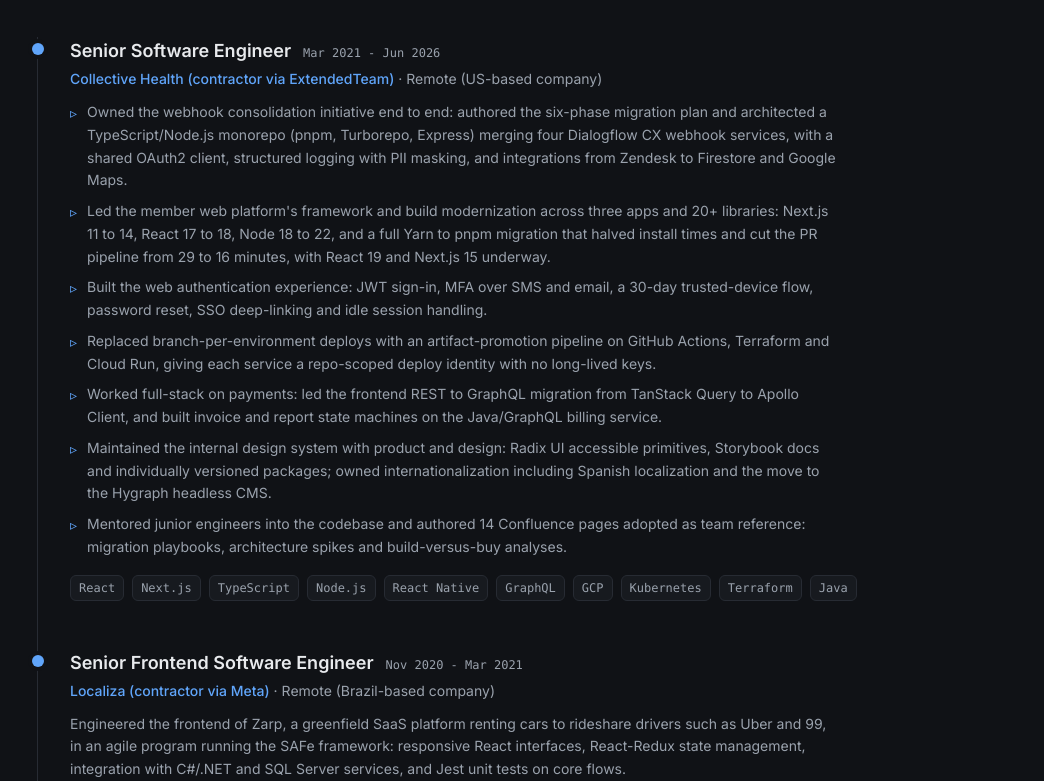
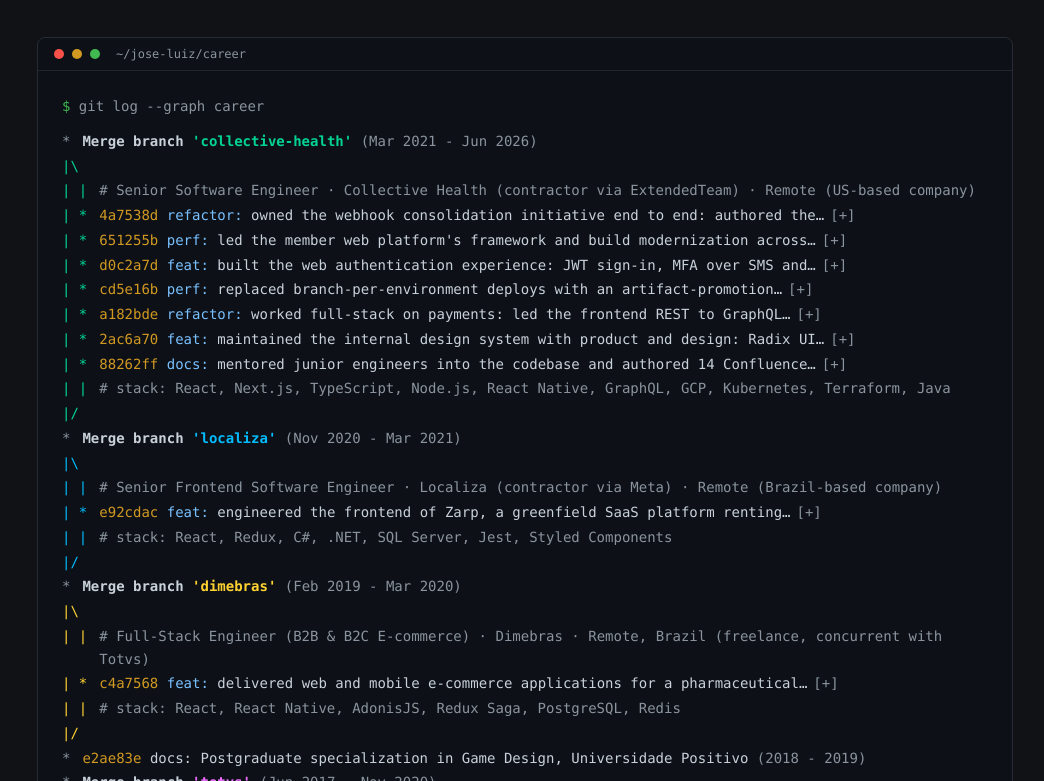
Before and after one commit to jlmjr-dev/jlmjr-dev.github.io, a Next.js app: page /en/ in a window 1280 px wide. Shown: the part 1419-2200 px from the top of the page, without its empty margins (115-1159 px from the left). Built offline with nearby package versions, Linux system fonts and the light colour scheme.

Commit message:
Career as an interactive git log: jobs as merged branches, achievements as commits

```diff
--- a/src/components/experience-section.tsx
+++ b/src/components/experience-section.tsx
@@ -1,27 +1,63 @@
 import type { Locale } from "@/i18n/config";
 import type { Dictionary } from "@/i18n/types";
-import { experience } from "@/content/experience";
+import { experience, type ExperienceEntry } from "@/content/experience";
+import { bachelorDegree, gameDesignDegree } from "@/content/education";
 import { Section } from "@/components/section";
 import { Reveal } from "@/components/reveal";
-import { ExperienceItem } from "@/components/experience-item";
+import { GitLog, type GitItem } from "@/components/git/git-log";
 
 interface ExperienceSectionProps {
   locale: Locale;
   dict: Dictionary;
 }
 
+function branchSlug(company: string): string {
+  return company
+    .toLowerCase()
+    .split("(")[0]
+    .trim()
+    .replace(/[^a-z0-9]+/g, "-");
+}
+
+function toBranch(entry: ExperienceEntry, locale: Locale): GitItem {
+  const commits = entry.highlights?.[locale] ?? [entry.summary?.[locale] ?? ""];
+  return {
+    kind: "branch",
+    branch: branchSlug(entry.company),
+    company: entry.company,
+    role: entry.role,
+    period: entry.period[locale],
+    location: entry.location[locale],
+    commits: commits.filter((commit) => commit !== ""),
+    tech: entry.tech,
+  };
+}
+
 export function ExperienceSection({ locale, dict }: ExperienceSectionProps) {
+  const [collectiveHealth, localiza, totvs, dimebras, mv] = experience;
+  const items: GitItem[] = [
+    toBranch(collectiveHealth, locale),
+    toBranch(localiza, locale),
+    toBranch(dimebras, locale),
+    {
+      kind: "commit",
+      label: gameDesignDegree.label[locale],
+      period: gameDesignDegree.period,
+    },
+    toBranch(totvs, locale),
+    toBranch(mv, locale),
+    {
+      kind: "commit",
+      label: bachelorDegree.label[locale],
+      period: bachelorDegree.period,
+    },
+  ];
+
   return (
     <Section id="experience" heading={dict.experience.heading}>
-      <ol className="relative space-y-12 border-l border-edge pl-8">
-        {experience.map((entry, index) => (
-          <li key={entry.company} className="relative">
-            <Reveal delayMs={index * 80}>
-              <ExperienceItem entry={entry} locale={locale} />
-            </Reveal>
-          </li>
-        ))}
-      </ol>
+      <Reveal>
+        <GitLog items={items} />
+      </Reveal>
     </Section>
   );
 }
--- /dev/null
+++ b/src/components/git/git-log.tsx
@@ -0,0 +1,186 @@
+"use client";
+
+import { useState } from "react";
+
+export interface GitBranchJob {
+  kind: "branch";
+  branch: string;
+  company: string;
+  role: string;
+  period: string;
+  location: string;
+  commits: string[];
+  tech: string[];
+}
+
+export interface GitMainCommit {
+  kind: "commit";
+  label: string;
+  period: string;
+}
+
+export type GitItem = GitBranchJob | GitMainCommit;
+
+const BRANCH_COLORS = [
+  "text-emerald-400",
+  "text-sky-400",
+  "text-amber-300",
+  "text-fuchsia-400",
+  "text-rose-400",
+];
+
+function shortHash(text: string): string {
+  let hash = 5381;
+  for (let i = 0; i < text.length; i++) {
+    hash = ((hash << 5) + hash + text.charCodeAt(i)) >>> 0;
+  }
+  return hash.toString(16).padStart(7, "0").slice(0, 7);
+}
+
+function commitPrefix(text: string): string {
+  if (/pipeline|install|core web vitals|otimiz|reduzi/i.test(text)) {
+    return "perf:";
+  }
+  if (/mentor|confluence/i.test(text)) {
+    return "docs:";
+  }
+  if (/migra|consolidat|moderniz|rewrite|reescrita/i.test(text)) {
+    return "refactor:";
+  }
+  return "feat:";
+}
+
+function commitSubject(text: string): string {
+  const lowered = text.charAt(0).toLowerCase() + text.slice(1);
+  if (lowered.length <= 72) {
+    return lowered;
+  }
+  const cut = lowered.slice(0, 72);
+  return `${cut.slice(0, cut.lastIndexOf(" "))}…`;
+}
+
+interface GitLogProps {
+  items: GitItem[];
+}
+
+export function GitLog({ items }: GitLogProps) {
+  let branchIndex = -1;
+  return (
+    <div className="overflow-hidden rounded-lg border border-edge bg-[#0d1117] text-[13px] leading-relaxed text-[#c9d1d9] sm:text-sm">
+      <div className="flex items-center gap-2 border-b border-[#21262d] px-4 py-2 font-mono text-xs text-[#8b949e]">
+        <span className="size-2.5 rounded-full bg-[#f85149]" aria-hidden />
+        <span className="size-2.5 rounded-full bg-[#d29922]" aria-hidden />
+        <span className="size-2.5 rounded-full bg-[#3fb950]" aria-hidden />
+        <span className="ml-2">~/jose-luiz/career</span>
+      </div>
+      <div className="p-4 font-mono sm:p-6">
+        <p className="text-[#8b949e]">
+          <span className="text-[#3fb950]">$</span> git log --graph career
+        </p>
+        <div className="mt-3 flex flex-col gap-0.5">
+          {items.map((item) => {
+            if (item.kind === "commit") {
+              return <MainCommit key={item.label} item={item} />;
+            }
+            branchIndex += 1;
+            return (
+              <BranchBlock
+                key={item.branch}
+                job={item}
+                color={BRANCH_COLORS[branchIndex % BRANCH_COLORS.length]}
+              />
+            );
+          })}
+          <Row prefix="*" prefixClass="text-[#8b949e]">
+            <span className="text-[#d29922]">0000000</span> init: hello world
+          </Row>
+        </div>
+      </div>
+    </div>
+  );
+}
+
+interface RowProps {
+  prefix: string;
+  prefixClass?: string;
+  children: React.ReactNode;
+}
+
+function Row({ prefix, prefixClass = "", children }: RowProps) {
+  return (
+    <div className="flex gap-3">
+      <span className={`shrink-0 select-none whitespace-pre ${prefixClass}`}>{prefix}</span>
+      <div className="min-w-0 flex-1">{children}</div>
+    </div>
+  );
+}
+
+function MainCommit({ item }: { item: GitMainCommit }) {
+  return (
+    <Row prefix="*" prefixClass="text-[#8b949e]">
+      <span className="text-[#d29922]">{shortHash(item.label)}</span>{" "}
+      <span>
+        docs: {item.label} <span className="text-[#8b949e]">({item.period})</span>
+      </span>
+    </Row>
+  );
+}
+
+function BranchBlock({ job, color }: { job: GitBranchJob; color: string }) {
+  return (
+    <>
+      <Row prefix="*" prefixClass="text-[#8b949e]">
+        <span className="font-semibold text-[#c9d1d9]">
+          Merge branch <span className={color}>&apos;{job.branch}&apos;</span>
+        </span>{" "}
+        <span className="text-[#8b949e]">({job.period})</span>
+      </Row>
+      <Row prefix="|\" prefixClass={color} aria-hidden>
+        <span />
+      </Row>
+      <Row prefix="| |" prefixClass={color}>
+        <span className="text-[#8b949e]">
+          # {job.role} · {job.company} · {job.location}
+        </span>
+      </Row>
+      {job.commits.map((commit) => (
+        <CommitRow key={commit.slice(0, 32)} text={commit} color={color} />
+      ))}
+      <Row prefix="| |" prefixClass={color}>
+        <span className="text-[#8b949e]"># stack: {job.tech.join(", ")}</span>
+      </Row>
+      <Row prefix="|/" prefixClass={color}>
+        <span />
+      </Row>
+    </>
+  );
+}
+
+function CommitRow({ text, color }: { text: string; color: string }) {
+  const [expanded, setExpanded] = useState(false);
+  const subject = commitSubject(text);
+  const truncated = subject.endsWith("…");
+
+  return (
+    <Row prefix="| *" prefixClass={color}>
+      <button
+        type="button"
+        onClick={() => setExpanded((open) => !open)}
+        aria-expanded={expanded}
+        className="min-w-0 text-left hover:underline"
+      >
+        <span className="text-[#d29922]">{shortHash(text)}</span>{" "}
+        <span className="text-[#79c0ff]">{commitPrefix(text)}</span>{" "}
+        {expanded ? text : subject}
+        <ExpandHint truncated={truncated} expanded={expanded} />
+      </button>
+    </Row>
+  );
+}
+
+function ExpandHint({ truncated, expanded }: { truncated: boolean; expanded: boolean }) {
+  if (!truncated) {
+    return null;
+  }
+  return <span className="ml-1.5 text-[#8b949e]">{expanded ? "[-]" : "[+]"}</span>;
+}
--- /dev/null
+++ b/src/content/education.ts
@@ -0,0 +1,22 @@
+import type { Localized } from "@/content/types";
+
+export interface EducationEntry {
+  label: Localized;
+  period: string;
+}
+
+export const gameDesignDegree: EducationEntry = {
+  label: {
+    en: "Postgraduate specialization in Game Design, Universidade Positivo",
+    pt: "Pós-graduação em Game Design, Universidade Positivo",
+  },
+  period: "2018 - 2019",
+};
+
+export const bachelorDegree: EducationEntry = {
+  label: {
+    en: "Bachelor's in Systems Analysis and Development, Univel",
+    pt: "Graduação em Análise e Desenvolvimento de Sistemas, Univel",
+  },
+  period: "2014 - 2016",
+};
```
